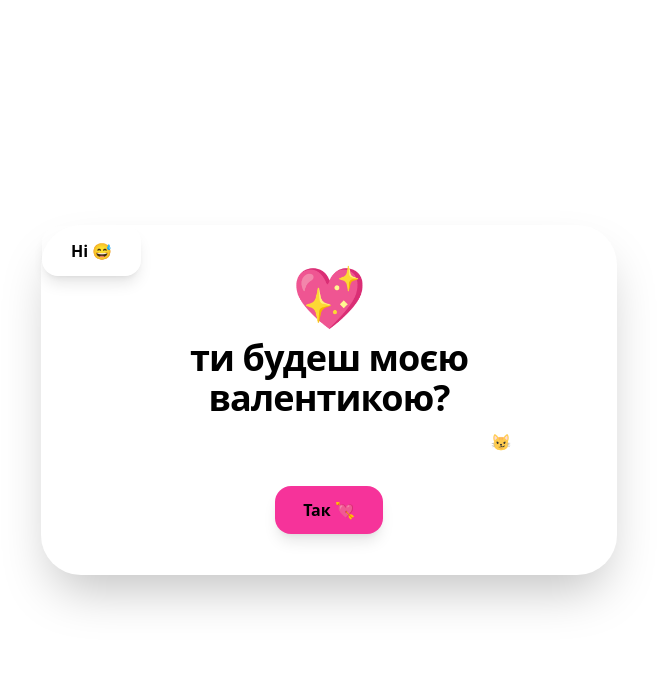
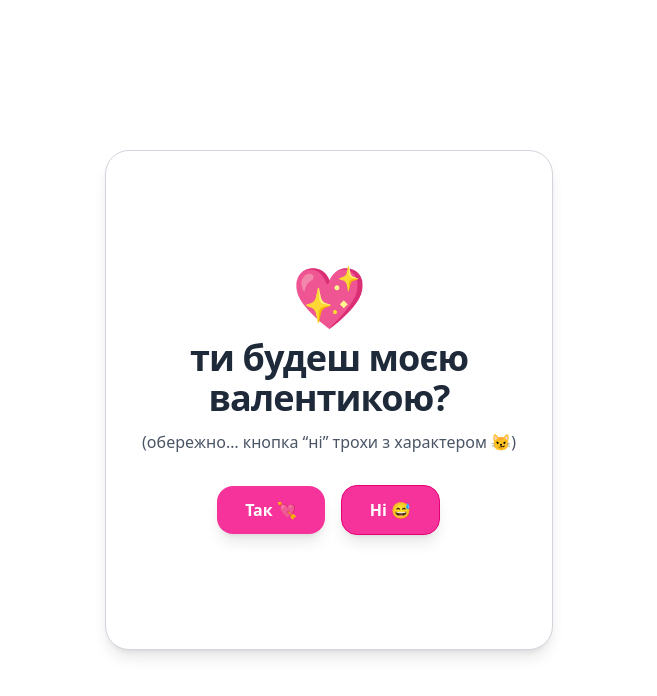
Before and after one commit to VoroN5k/valentine-web-app, a Next.js app: page / in a window 1280 px wide. Shown: the top 696 px of the page, without its empty margins (311-968 px from the left). Built offline with nearby package versions, Linux system fonts and the light colour scheme.

Commit message:
feat: enhance FloatingNoButton behavior and styling, update layout for ValentineCard

```diff
--- a/src/app/globals.css
+++ b/src/app/globals.css
@@ -1 +1,9 @@
 @import "tailwindcss";
+
+html, body {
+    margin: 0;
+    padding: 0;
+    overflow: hidden; /* прибираємо скрол */
+    height: 100%;
+    width: 100%;
+}
--- a/src/app/layout.tsx
+++ b/src/app/layout.tsx
@@ -6,6 +6,7 @@ export const metadata: Metadata = {
     title: "Sasha Valentine",
     description: "Наш сайт для валентинки 💖",
 };
+
 
 export default function RootLayout({ children }: { children: ReactNode }) {
     return (
--- a/src/app/page.tsx
+++ b/src/app/page.tsx
@@ -2,8 +2,8 @@ import ValentineCard from "@/components/ValentineCard";
 
 export default function HomePage() {
     return (
-        <main className="min-h-screen flex items-center justify-center px-4 py-10">
+        <div className="w-screen h-screen relative bg-white flex items-center justify-center overflow-hidden">
             <ValentineCard />
-        </main>
+        </div>
     );
 }
--- a/src/components/FloatingNoButton.tsx
+++ b/src/components/FloatingNoButton.tsx
@@ -1,73 +1,56 @@
 "use client";
 
-import { useEffect, useMemo, useRef, useState } from "react";
-
-function clamp(n: number, min: number, max: number){
-    return Math.max(min, Math.min(max, n));
-}
-
+import { useRef, useState, useEffect } from "react";
 
 export default function FloatingNoButton() {
     const btnRef = useRef<HTMLButtonElement | null>(null);
-
-    const [pos, setPos] = useState<{ x: number, y: number } | null> (null);
-    const [mounted, setMounted] = useState(false);
-
+    const [pos, setPos] = useState({ x: 0, y: 0 });
     const padding = 16;
 
+    // стартова позиція праворуч від кнопки "Так"
     useEffect(() => {
-        setMounted(true);
+        const btn = btnRef.current;
+        const yesButton = document.getElementById("yes-button");
+        if (!btn || !yesButton) return;
 
-        setPos({x: 0,y: 0});
+        const yesRect = yesButton.getBoundingClientRect();
+
+        // ставимо кнопку трохи правіше і по центру висоти кнопки "Так"
+        setPos({
+            x: yesRect.right + 16, // 16px відступ праворуч
+            y: yesRect.top + yesRect.height / 2 - btn.offsetHeight / 2,
+        });
     }, []);
 
-    const moveRandom = () => {
+    // рух кнопки по всьому екрану при наведенні
+    const moveButton = () => {
         const btn = btnRef.current;
-        if(!btn) return;
-
-        const rect = btn.getBoundingClientRect();
+        if (!btn) return;
 
         const vw = window.innerWidth;
         const vh = window.innerHeight;
 
-        const maxY = vw - rect.width - padding;
-        const maxX = vh - rect.height - padding;
+        const maxX = vw - btn.offsetWidth - padding;
+        const maxY = vh - btn.offsetHeight - padding;
 
-        let x = Math.floor(Math.random() * maxX);
-        let y = Math.floor(Math.random() * maxY);
+        const x = Math.random() * maxX;
+        const y = Math.random() * maxY;
 
-        x = clamp(x, padding, maxX);
-        y = clamp(y, padding, maxY);
-
-        setPos({x, y});
-
-    }
-
-    if (!mounted || !pos) {
-        return (
-            <button
-                ref={btnRef}
-                type="button"
-                className="px-7 py-3 rounded-2xl bg-white/10 hover:bg-white/15 transition font-semibold border border-white/15"
-            >
-                Ні 😅
-            </button>
-        );
-    }
+        setPos({ x, y });
+    };
 
     return (
         <button
             ref={btnRef}
-            type="button"
-            onMouseEnter={moveRandom}
-            onClick={moveRandom}
+            onMouseEnter={moveButton}
             style={{
                 position: "fixed",
                 left: pos.x,
                 top: pos.y,
+                transition: "left 0.4s ease, top 0.4s ease", // плавний рух
                 zIndex: 50,
             }}
-            className="px-7 py-3 rounded-2xl bg-white/10 hover:bg-white/15 transition font-semibold border border-white/15 shadow-lg"
+            className="px-7 py-3 rounded-2xl bg-pink-500 text-white font-semibold shadow-lg border border-pink-600 cursor-pointer"
         >
             Ні 😅
         </button>
--- a/src/components/ValentineCard.tsx
+++ b/src/components/ValentineCard.tsx
@@ -1,8 +1,8 @@
 "use client";
 
 import { useState } from "react";
-import FloatingNoButton from "@/components/FloatingNoButton";
-import YesAnimation from "@/components/YesAnimation";
+import FloatingNoButton from "./FloatingNoButton";
+import YesAnimation from "./YesAnimation";
 
 export default function ValentineCard() {
     const [answeredYes, setAnsweredYes] = useState(false);
@@ -12,34 +12,34 @@ export default function ValentineCard() {
     }
 
     return (
-        <div className="relative w-full max-w-xl">
-            {/* Glow */}
-            <div className="absolute -inset-1 rounded-[2.5rem] bg-white/10 blur-2xl" />
-
-            <div className="relative rounded-[2.5rem] border border-white/15 bg-white/10 backdrop-blur-xl shadow-2xl p-8 md:p-10">
-                <div className="flex flex-col items-center text-center">
+        <div
+            id="valentine-container"
+            className="relative w-full h-full flex flex-col items-center justify-center"
+        >
+            <div className="relative rounded-3xl w-[90%] max-w-md h-[400px] md:h-[500px] border border-gray-300 bg-white shadow-lg p-8 flex flex-col items-center justify-center text-center">
                 <div className="text-6xl mb-3 select-none">💖</div>
 
-                    <h1 className="text-3xl md:text-4xl font-extrabold tracking-tight">
+                <h1 className="text-3xl md:text-4xl font-extrabold tracking-tight text-gray-800">
                     ти будеш моєю валентикою?
                 </h1>
 
-                    <p className="mt-3 text-white/80 text-sm md:text-base">
+                <p className="mt-3 text-gray-600 text-sm md:text-base">
                     (обережно… кнопка “ні” трохи з характером 😼)
                 </p>
 
-                    <div className="mt-8 flex gap-4">
+                <div className="mt-8 flex gap-4 mr-29">
                     <button
+                        id="yes-button"
                         onClick={() => setAnsweredYes(true)}
-                            className="px-7 py-3 rounded-2xl bg-pink-500 hover:bg-pink-400 active:scale-[0.98] transition font-semibold shadow-lg"
+                        className="px-7 py-3 rounded-2xl bg-pink-500 text-white hover:bg-pink-400 font-semibold shadow-lg transition cursor-pointer"
                     >
                         Так 💘
                     </button>
+
 
                     <FloatingNoButton />
                 </div>
             </div>
         </div>
-        </div>
     );
 }
--- a/src/components/YesAnimation.tsx
+++ b/src/components/YesAnimation.tsx
@@ -25,7 +25,7 @@ export default function YesAnimation() {
                             <h2 className="mt-6 text-3xl font-extrabold">
                                 урааааааа 😭❤️
                             </h2>
-                            <p className="mt-2 text-white/80">
+                            <p className="mt-2 text-black/80">
                                 я щас розплавлюсь від щастя…
                             </p>
                         </>
@@ -45,7 +45,7 @@ export default function YesAnimation() {
                                 тепер ти офіційно моя валентинка 💘
                             </h2>
 
-                            <p className="mt-2 text-white/80">
+                            <p className="mt-2 text-black/80">
                                 (і я тебе більше не відпущу 😼)
                             </p>
 
```
Lines whose indentation alone changed are shown as unchanged.
